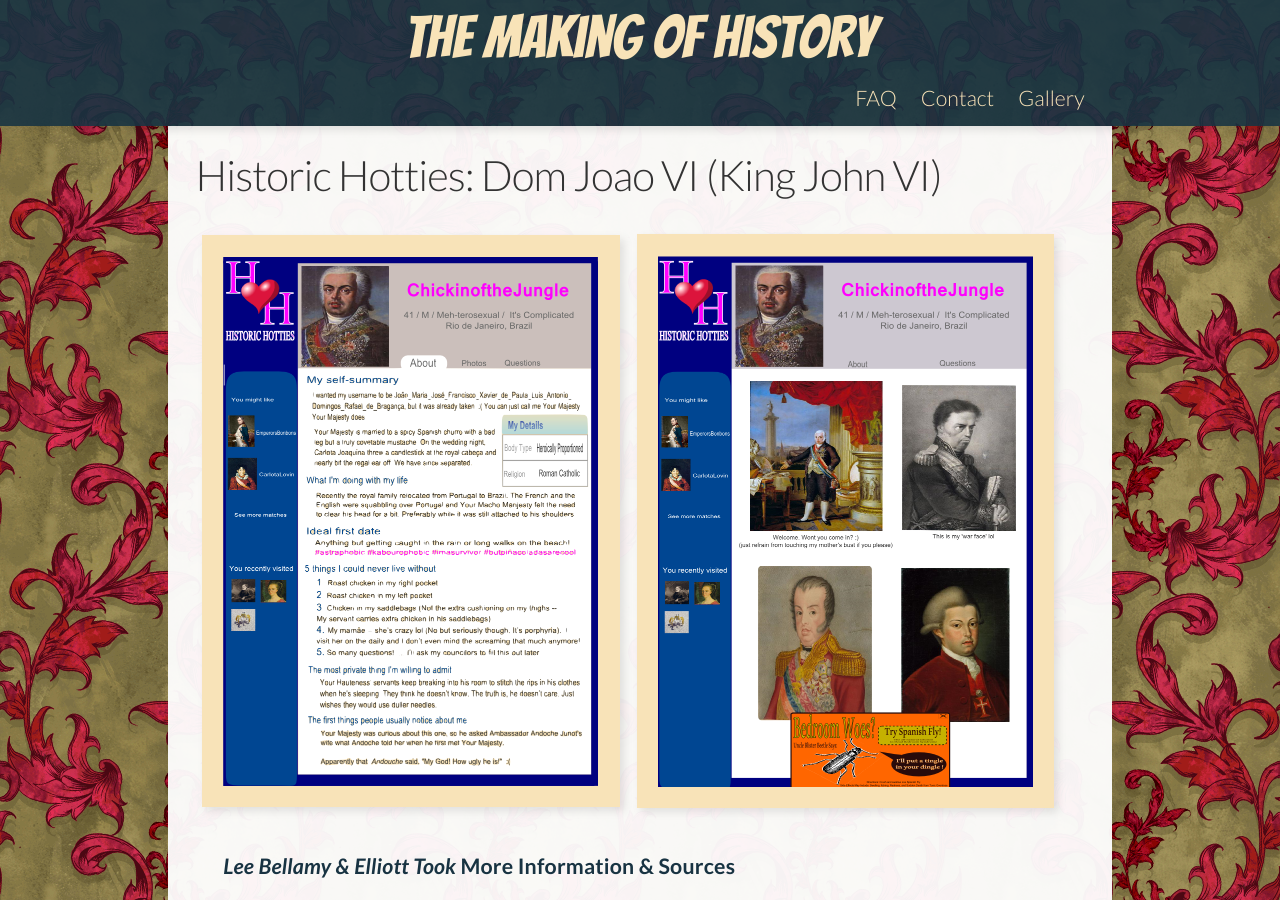
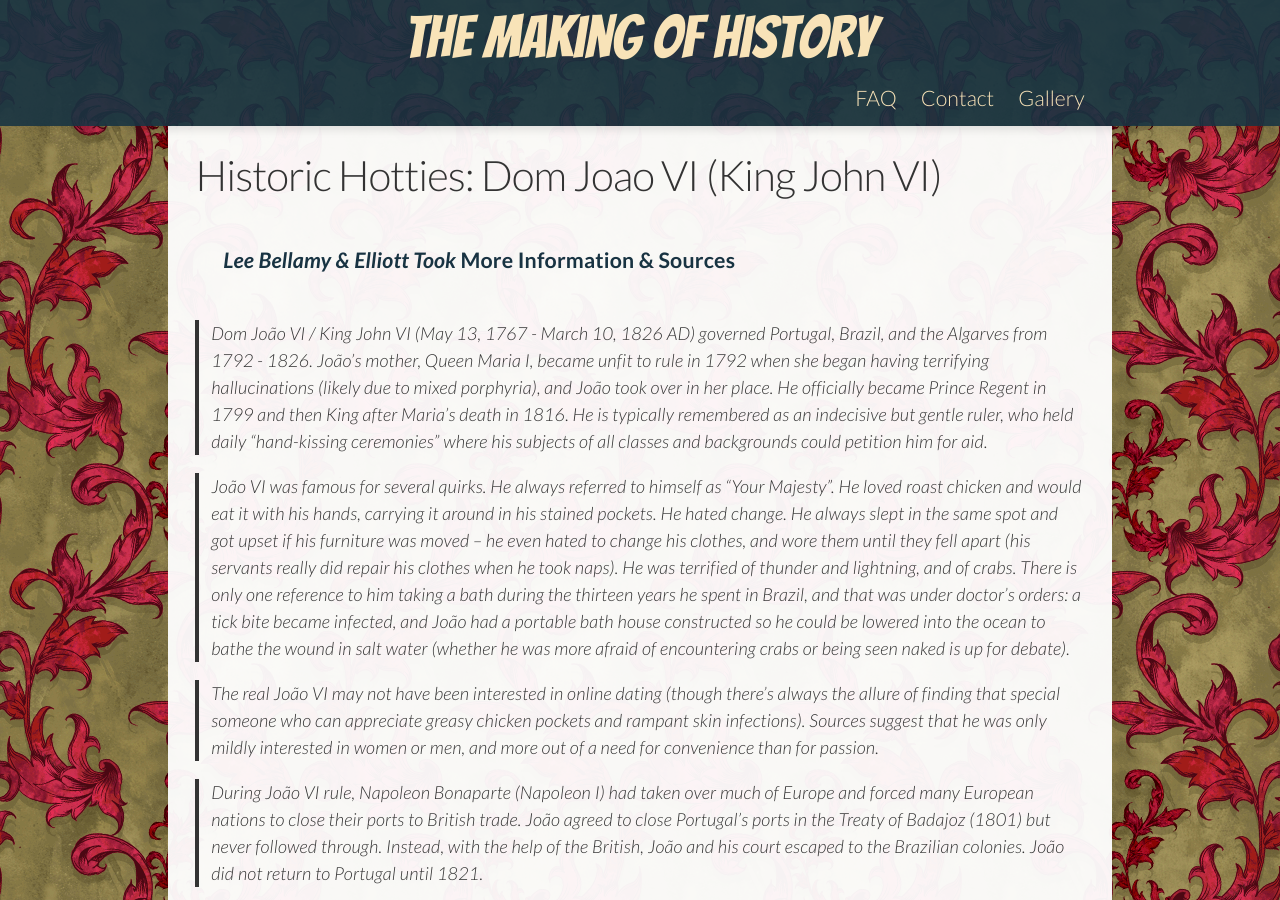
Before and after one commit to benadamstyles/making-of-history, a Jekyll site: the page built from _posts/2015-06-19-historic-hotties-dom-joao-vi-king-john-vi.md, in a window 1280 px wide and 900 px high. Built offline with Jekyll 4.4.1, drawn with Linux system fonts in a browser that asks for light colours; some web fonts are replaced.

Commit message:
Updated 2015-06-19-historic-hotties-dom-joao-vi-king-john-vi.md

```diff
--- a/_posts/2015-06-19-historic-hotties-dom-joao-vi-king-john-vi.md
+++ b/_posts/2015-06-19-historic-hotties-dom-joao-vi-king-john-vi.md
@@ -7,10 +7,8 @@
 featuredimage: ""
 ---
 
-![1808Historic HottiesDomJoaoVI.png]({{site.baseurl}}/1808Historic HottiesDomJoaoVI.png)
 
 
-![1808Historic HottiesDomJoaoVIPhotos.png]({{site.baseurl}}/1808Historic HottiesDomJoaoVIPhotos.png)
 
 
 
```
